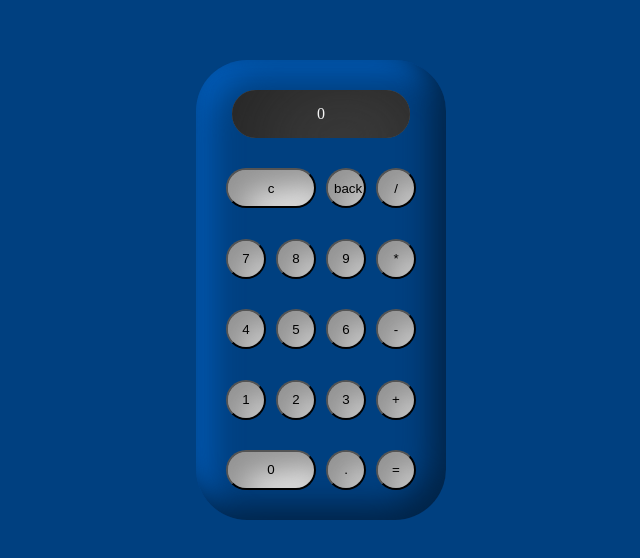
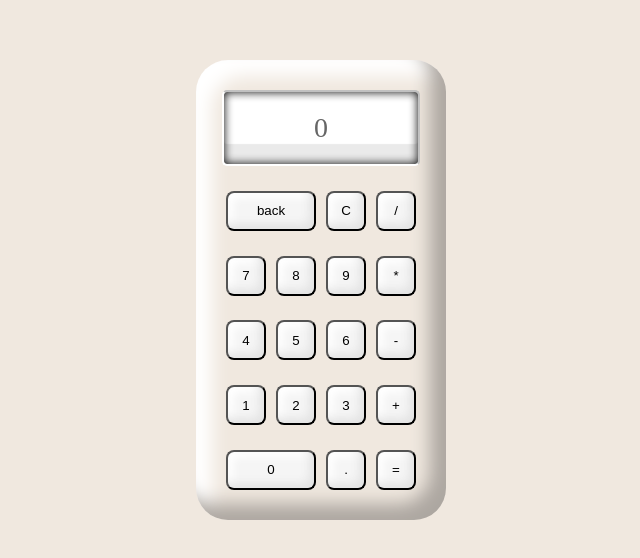
Before and after one commit to Spiritus-Fripus/Neumorphism-calculator, a plain HTML site: page index.html in a window 1280 px wide. Shown: the part 118-676 px from the top of the page, without its empty margins (319-959 px from the left). Drawn offline with Linux system fonts and the light colour scheme.

Commit message:
some changes in colors

```diff
--- a/index.html
+++ b/index.html
@@ -10,8 +10,8 @@
     <div class="wrapper">
       <section class="screen">0</section>
       <section class="button-calc">
-        <button class="button-large">c</button>
-        <button class="button">back</button>
+        <button class="button-large">back</button>
+        <button class="button">C</button>
         <button class="button">/</button>
       </section>
       <section class="button-calc">
--- a/style.css
+++ b/style.css
@@ -1,5 +1,5 @@
 body {
-  background: #004080;
+  background: #f0e8df;
   height: 100vh;
   width: auto;
   display: flex;
@@ -15,18 +15,24 @@ body {
   align-items: center;
   margin: auto;
   padding: 30px 0;
-  border-radius: 51px;
-  background: #004080;
-  box-shadow: inset -15px -15px 30px #002448, inset 15px 15px 30px #005cb8;
+  border-radius: 32px;
+  background: #f0e8df;
+  box-shadow: inset -16px -16px 18px #ada7a1, inset 16px 16px 18px #ffffff;
 }
 
 .screen {
-  padding: 15px 85px;
-  color: whitesmoke;
-  border-radius: 47px;
-  border-radius: 47px;
-  background: #444444;
-  box-shadow: inset 21px 21px 97px #232323, inset -21px -21px 97px #656565;
+  padding: 20px 90px;
+  border-radius: 5px;
+  border-top: 2px solid #c1c1c1;
+  border-right: 2px solid #c1c1c1;
+  border-bottom: 2px solid #fff;
+  border-left: 2px solid #fff;
+  background-color: #fff;
+  box-shadow: inset 0px 0px 10px #030303,
+    inset 0px -20px 1px rgba(150, 150, 150, 0.2);
+  font-size: 28px;
+  color: #666;
+  font-weight: 400;
 }
 
 .button-calc {
@@ -36,15 +42,16 @@ body {
 .button {
   width: 40px;
   height: 40px;
-  border-radius: 47px;
-  background: #c0c0c0;
-  box-shadow: inset 16px 16px 32px #929292, inset -16px -16px 32px #eeeeee;
+  padding: 0;
+  border-radius: 8px;
+  background: #f5f5f5;
+  box-shadow: inset -5px -5px 9px #e4e4e4, inset 5px 5px 9px #ffffff;
 }
 
 .button-large {
   width: 90px;
   height: 40px;
-  border-radius: 47px;
-  background: #c0c0c0;
-  box-shadow: inset 16px 16px 32px #929292, inset -16px -16px 32px #eeeeee;
+  border-radius: 8px;
+  background: #f5f5f5;
+  box-shadow: inset -5px -5px 9px #e4e4e4, inset 5px 5px 9px #ffffff;
 }
```
